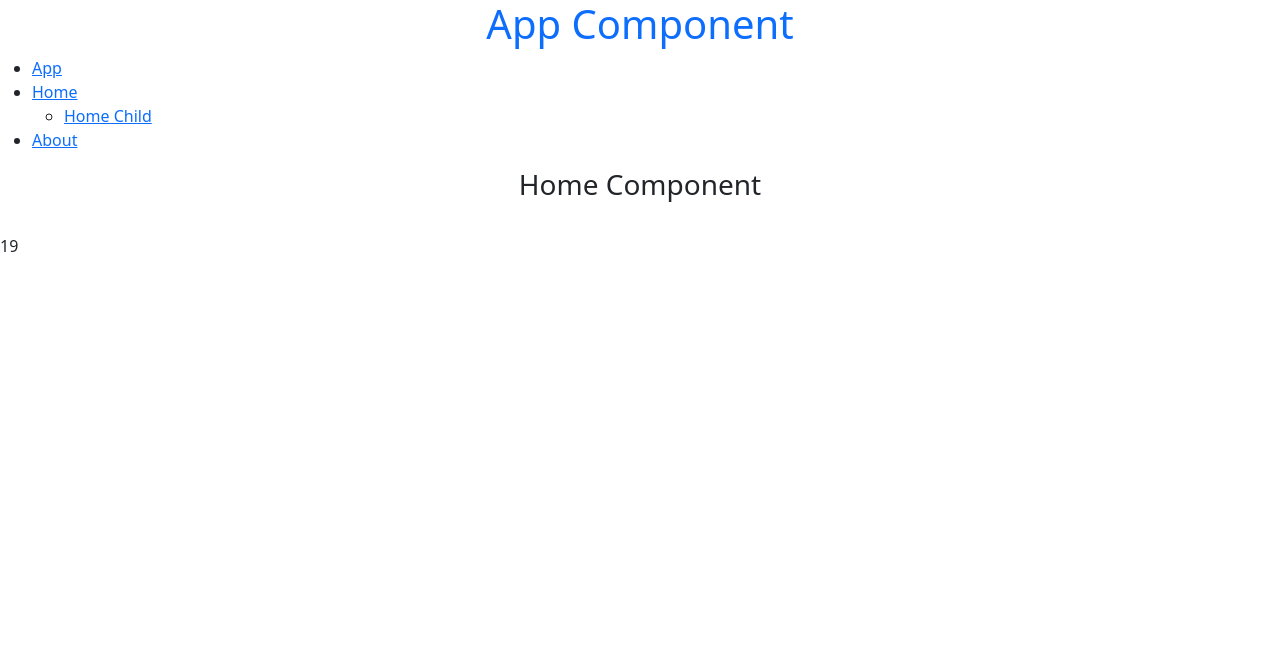
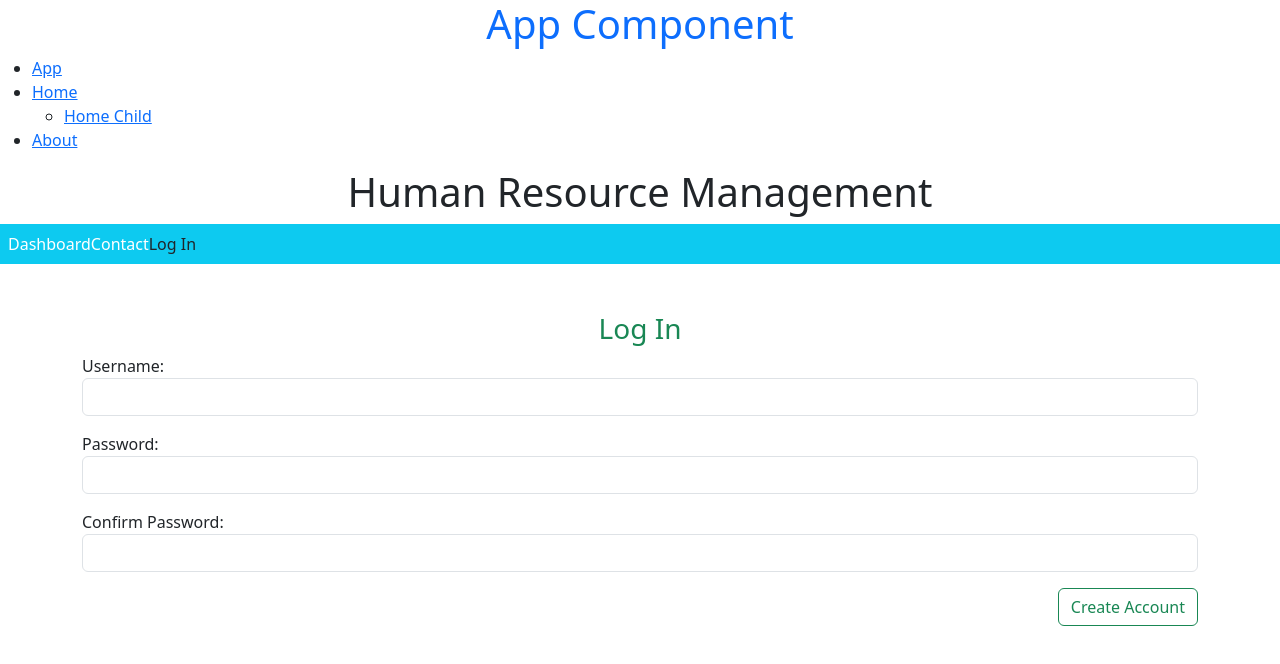
Before and after one commit to Pradyumna1218/hrm, an Angular app: page /home in a window 1280 px wide. Shown: the top 664 px of the page. Built offline with nearby package versions, Linux system fonts and the light colour scheme.

Commit message:
Form types

```diff
--- a/src/app/home/home.html
+++ b/src/app/home/home.html
@@ -1,7 +1,106 @@
-<h3 class="text-center">Home Component</h3>
+<h1 class="text-center">Human Resource Management</h1>
+
+<nav class="navbar navbar-expand bg-info p-2">
+    <a routerLink="/home/dashboard" class="nav-link text-white">
+        Dashboard
+    </a>
+
+    <a routerLink="/home/contact" class="nav-link text-white">
+        Contact
+    </a>
+
+    <a>Log In</a>
+
+
+</nav>
+
 <br>
 
-{{ total }}
+<router-outlet></router-outlet>
 
 <br>
-<router-outlet></router-outlet>
+
+<div id="login" class="container">
+
+    <h3 class="text-center text-success">Log In</h3>
+
+    <form [formGroup]="userReactiveForm"
+          (ngSubmit)="onSubmitReactive()">
+
+        <!-- Username -->
+        <div class="mb-3">
+            <label>Username:</label>
+
+            <input
+                type="text"
+                formControlName="username"
+                class="form-control">
+
+            <span
+                *ngIf="userReactiveForm.get('username')?.touched"
+                class="text-danger">
+
+                <p *ngIf="userReactiveForm.get('username')?.hasError('required')">
+                    Username is required.
+                </p>
+
+                <p *ngIf="userReactiveForm.get('username')?.hasError('minlength')">
+                    Username is invalid.
+                </p>
+
+            </span>
+        </div>
+
+        <!-- Password -->
+        <div class="mb-3">
+            <label>Password:</label>
+
+            <input
+                type="password"
+                formControlName="password"
+                class="form-control">
+
+            <span
+                *ngIf="userReactiveForm.get('password')?.touched"
+                class="text-danger">
+
+                <p *ngIf="userReactiveForm.get('password')?.hasError('required')">
+                    Password is required.
+                </p>
+
+                <p *ngIf="userReactiveForm.get('password')?.hasError('minlength')">
+                    Password is invalid.
+                </p>
+
+            </span>
+        </div>
+
+        <!-- Confirm Password -->
+        <div class="mb-3">
+            <label>Confirm Password:</label>
+
+            <input
+                type="password"
+                formControlName="confirmPassword"
+                class="form-control">
+
+            <span
+                *ngIf="userReactiveForm.get('confirmPassword')?.touched"
+                class="text-danger">
+
+                <p *ngIf="userReactiveForm.get('confirmPassword')?.value != userReactiveForm.get('password')?.value">
+                    Passwords do not match.
+                </p>
+
+            </span>
+        </div>
+
+        <button
+            type="submit"
+            class="btn btn-outline-success float-end">
+            Create Account
+        </button>
+
+    </form>
+
+</div>
--- a/src/app/home/home.ts
+++ b/src/app/home/home.ts
@@ -1,27 +1,39 @@
-import { AfterViewInit, Component, effect, EventEmitter, inject, Input, OnInit, Output } from '@angular/core';
-import { ActivatedRoute, Router, RouterOutlet } from '@angular/router';
-import { HomeService } from './services/home.service';
+import { CommonModule } from '@angular/common';
+import { Component } from '@angular/core';
+import { FormControl, FormGroup, FormsModule, NgForm, ReactiveFormsModule, Validators } from '@angular/forms';
+import { RouterOutlet } from '@angular/router';
 
 @Component({
-  imports: [RouterOutlet],
+  imports: [RouterOutlet, FormsModule, CommonModule, ReactiveFormsModule],
   selector: 'app-home',
   styleUrl: './home.scss',
   templateUrl: './home.html',
 })
-export class Home implements OnInit {
-  private homeService = inject(HomeService);
-  total: number = 0;
+export class Home {
+  username: string = '';
+  password: string = '';
 
-  ngOnInit(): void {
-    let x = 5;
-    let y = 14;
-    this.total = this.homeService.sum(x, y);
+  userReactiveForm: FormGroup = new FormGroup({
+    username: new FormControl<string>('', [Validators.required, Validators.minLength(5)]),
+    password: new FormControl<string>('', [Validators.required, Validators.minLength(8)]),
+    confirmPassword: new FormControl<string>('')
+  });
 
-    console.log(this.homeService.getDataFromLoginPage());
+  onSubmit(): void{
+    //do anything with your logic
+    console.log(this.username);
+    console.log(this.password)
   }
 
-  // ngAfterViewInit(): void {
-  //   this.message = 'Rendered';
-  // }
+  onSubmitTemplate(formData: NgForm): void{
+    console.log(formData);
+  }
 
+  onSubmitReactive(): void{
+    if(this.userReactiveForm.invalid){
+      console.log("Invalid");
+      return;
+    }
+    console.log(this.userReactiveForm.value)
+  }
 }
```
